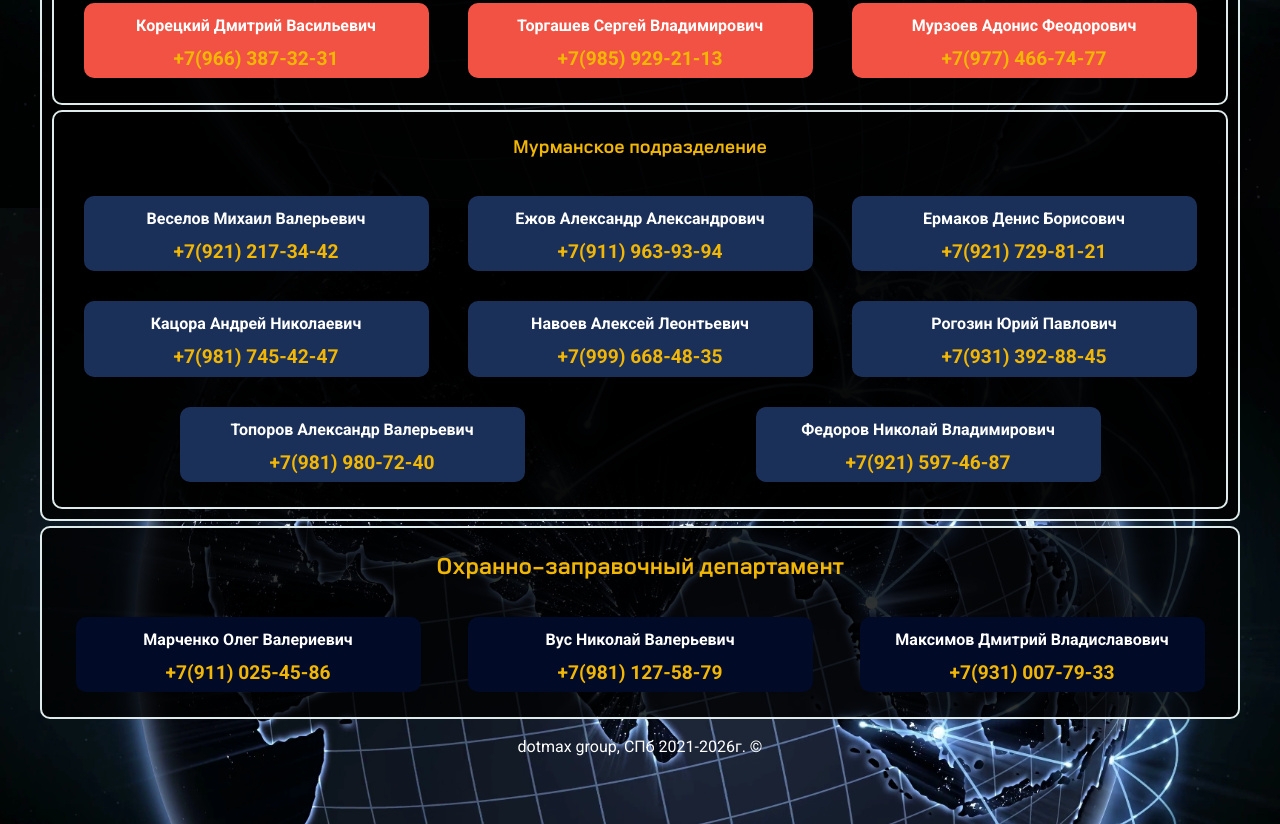
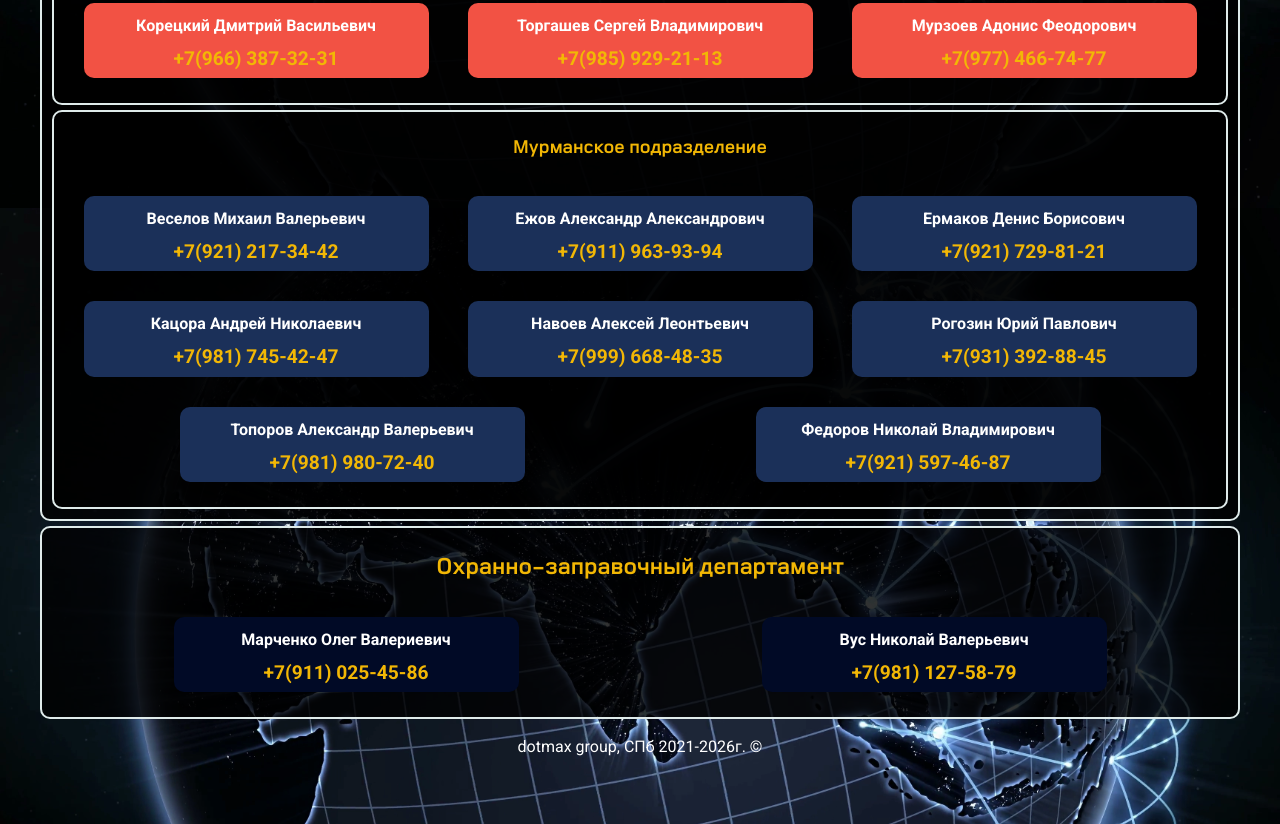
Before and after one commit to CheshirCode/soglasovanie-DCO, a plain HTML site: page index.html in a window 1280 px wide. Shown: the part 8592-9416 px from the top of the page. Drawn offline with nearby package versions, Linux system fonts and the light colour scheme; files whose address does not match are found by name.

Commit message:
Update index.html

```diff
--- a/index.html
+++ b/index.html
@@ -910,12 +910,6 @@
 							<a href="tel:+79811275879">+7(981) 127-58-79</a>
 						</div>
 					</div>
-					<div class="phone__card">
-						<div class="full-name__text">Максимов Дмитрий Владиславович</div>
-						<div class="number-field">
-							<a href="tel:+79310077933">+7(931) 007-79-33</a>
-						</div>
-					</div>
 
 
 				</div>
```
